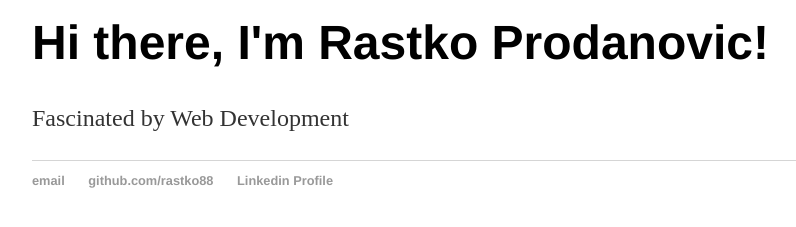
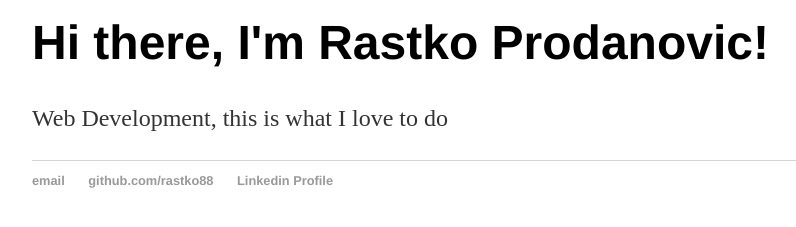
Before and after one commit to Rastko88/Rastko88.github.io, a Jekyll site: the page built from index.html, in a window 1280 px wide. Shown: the part 249-476 px from the top of the page, without its empty margins (160-956 px from the left). Built offline with Jekyll 4.4.1, drawn with Linux system fonts in a browser that asks for light colours.

Commit message:
Update index.html

```diff
--- a/index.html
+++ b/index.html
@@ -5,5 +5,5 @@ title: Rastko Prodanovic
 <div class="blurb">
 	<img src="images/profile.jpg" id="profile" >
 	<h1>Hi there, I'm Rastko Prodanovic!</h1>
-	<p>Fascinated by Web Development</p>
+	<p>Web Development, this is what I love to do</p>
 </div><!-- /.blurb -->
```
